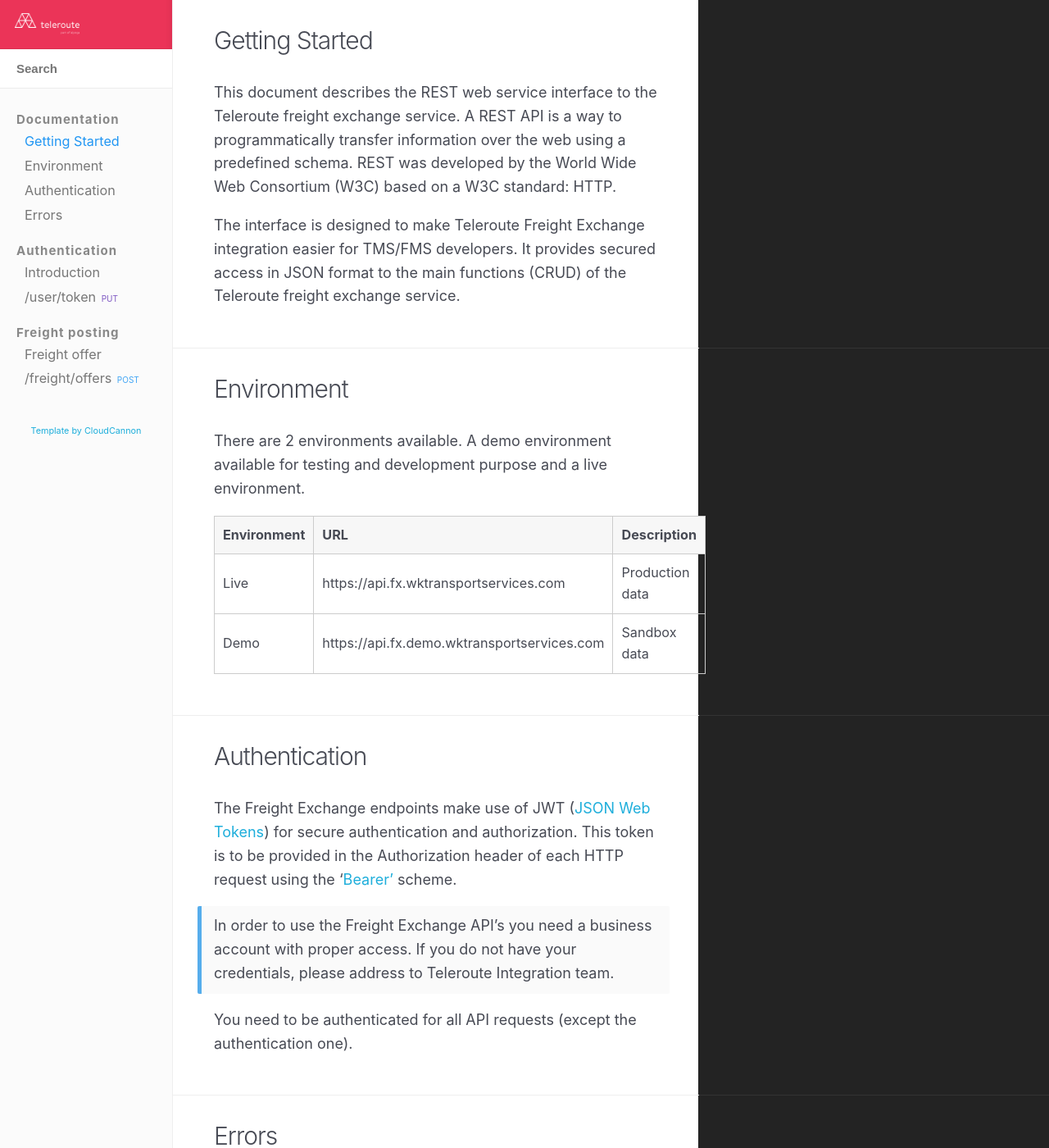
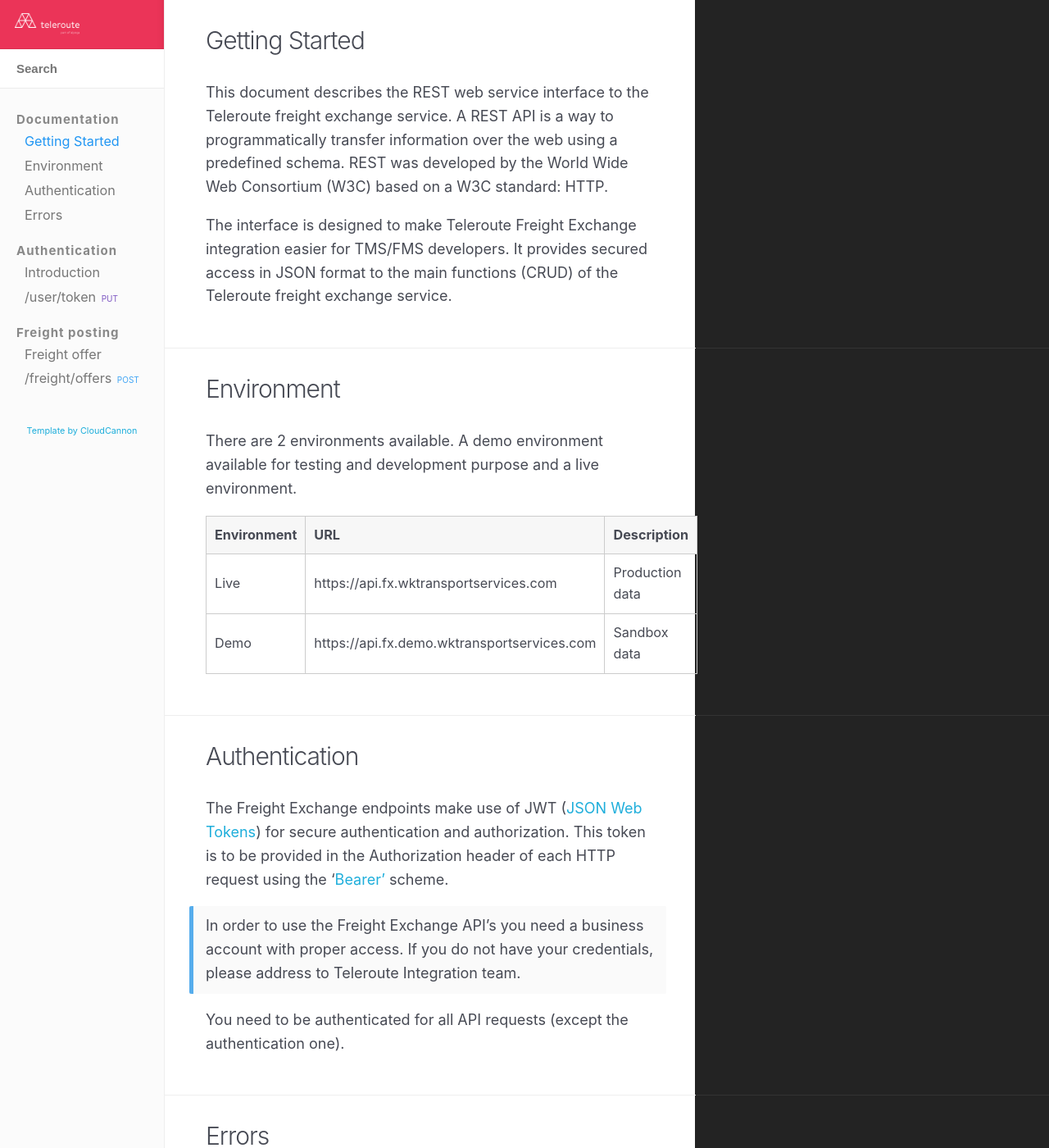
Before and after one commit to pierreyb/telerouteAPI, a Jekyll site: the page built from index.html, in a window 1280 px wide and 1400 px high. Shown: the whole window at 82% size. Built offline with Jekyll 4.4.1, drawn with Linux system fonts in a browser that asks for light colours; nearby versions of some CDN libraries.

Commit message:
Updated 'css/style.scss' via CloudCannon

```diff
--- a/css/style.scss
+++ b/css/style.scss
@@ -7,7 +7,7 @@
 
 $nav-header-height: 60px;
 $nav-background-color: #f5f5f5;
-$nav-width: 210px;
+$nav-width: 200px;
 
 $space: 20px;
 
```
